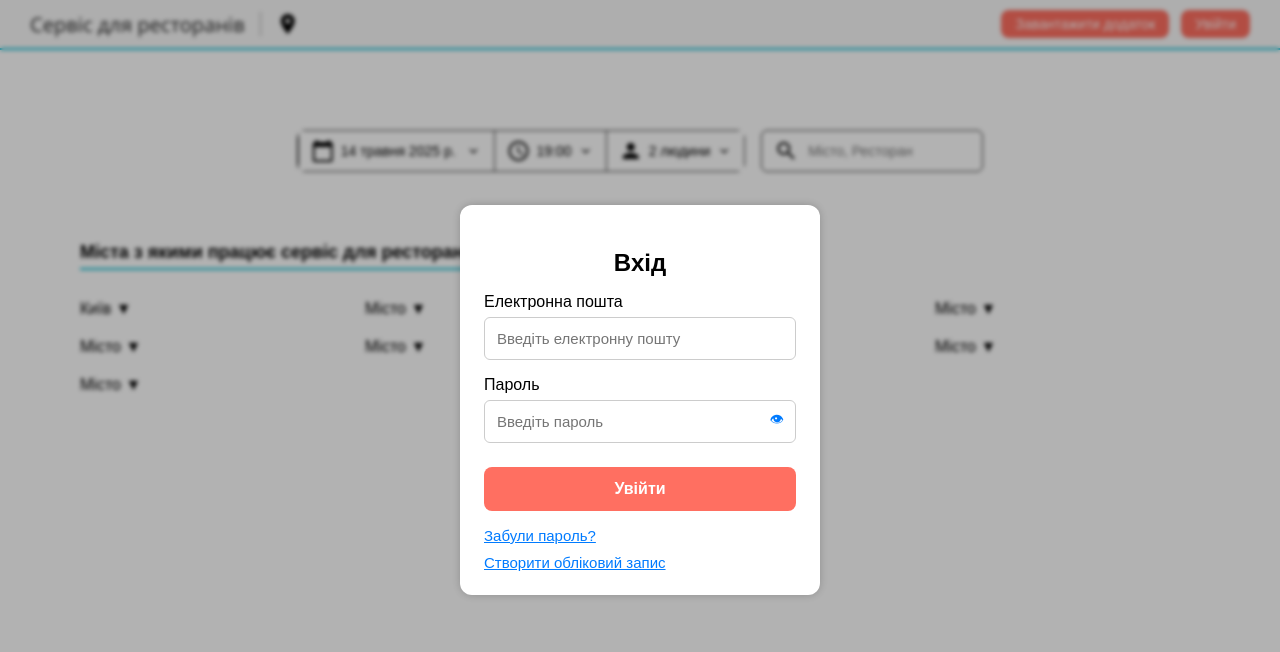
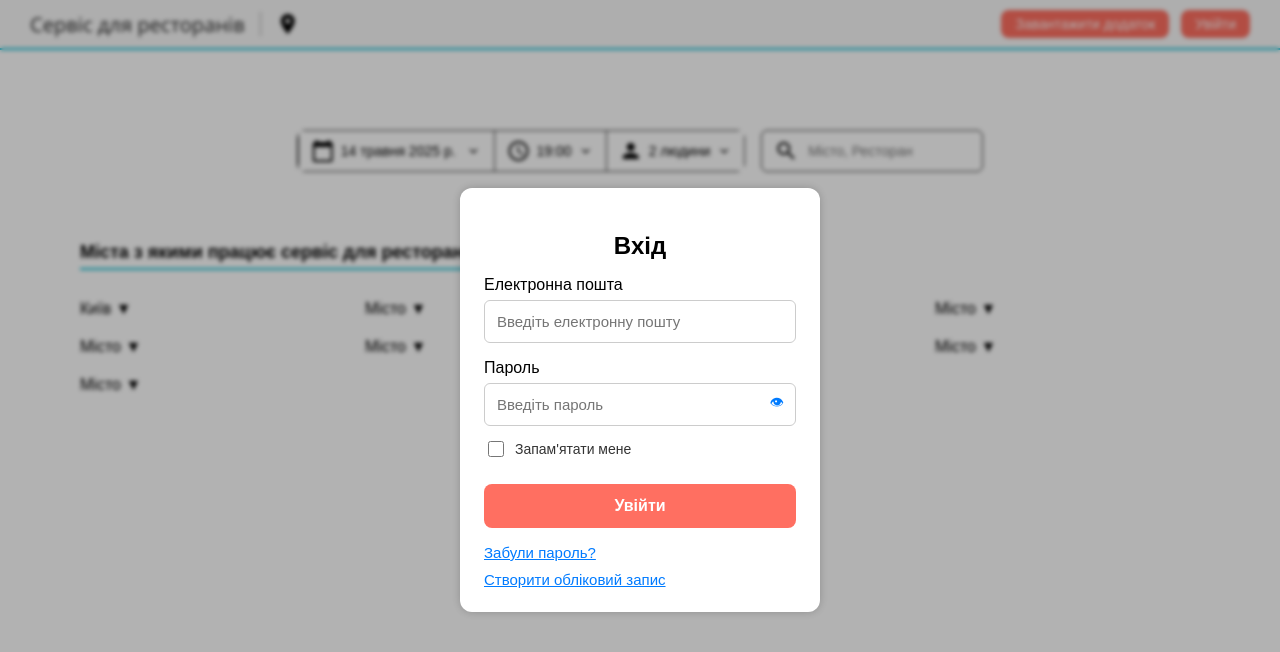
Before and after one commit to PZPI-23-10/vue-app-restoran, a Vue app: page / in a window 1280 px wide. Both pictures are taken after a click on the button "Увійти". Shown: the top 652 px of the page. Built offline with nearby package versions, Linux system fonts and the light colour scheme.

Commit message:
Галочка "Запм'ятати мене"
SOLEKKk

```diff
--- a/src/components/LoginModal.vue
+++ b/src/components/LoginModal.vue
@@ -24,6 +24,11 @@
           </button>
         </div>
 
+        <div class="remember-me">
+          <input type="checkbox" id="remember" v-model="rememberMe" />
+          <label for="remember">Запам'ятати мене</label>
+        </div>
+
       <button class="login-button" @click="handleLogin">Увійти</button>
 
       <div class="links">
@@ -47,6 +52,7 @@ defineProps({
 
 const emit = defineEmits(['close', 'forgot', 'register'])
 
+const rememberMe = ref(false)
 const email = ref('')
 const password = ref('')
 const showPassword = ref(false)
@@ -158,6 +164,20 @@ function handleBackdropClick() {
   box-sizing: border-box;
 }
 
+.remember-me {
+  display: flex;
+  align-items: center;
+  gap: 8px;
+  margin-top: 12px;
+  font-size: 14px;
+  color: #333;
+}
+.remember-me input {
+  accent-color: #FF6F61;
+  width: 16px;
+  height: 16px;
+}
+
 .login-button {
   margin-top: 24px;
   width: 100%;
```
